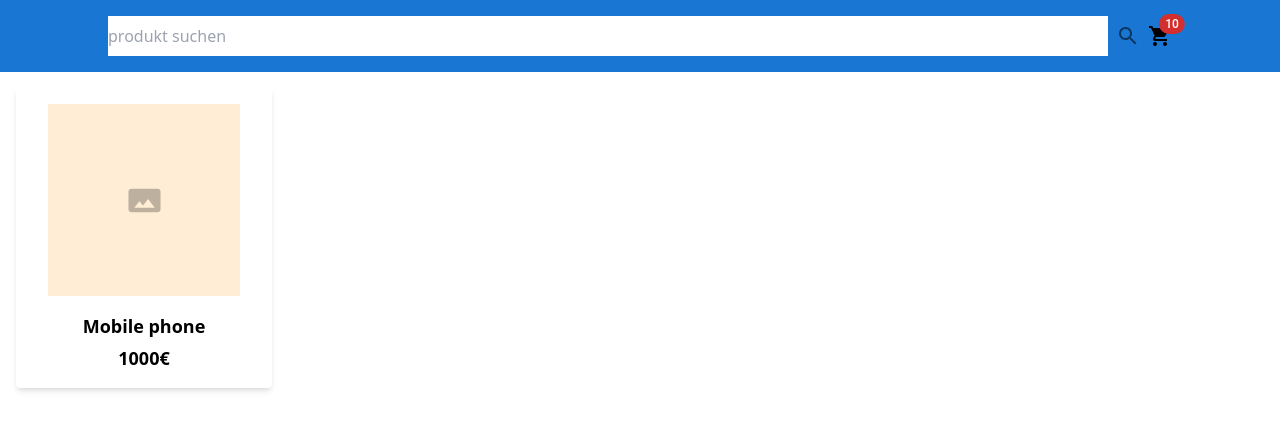
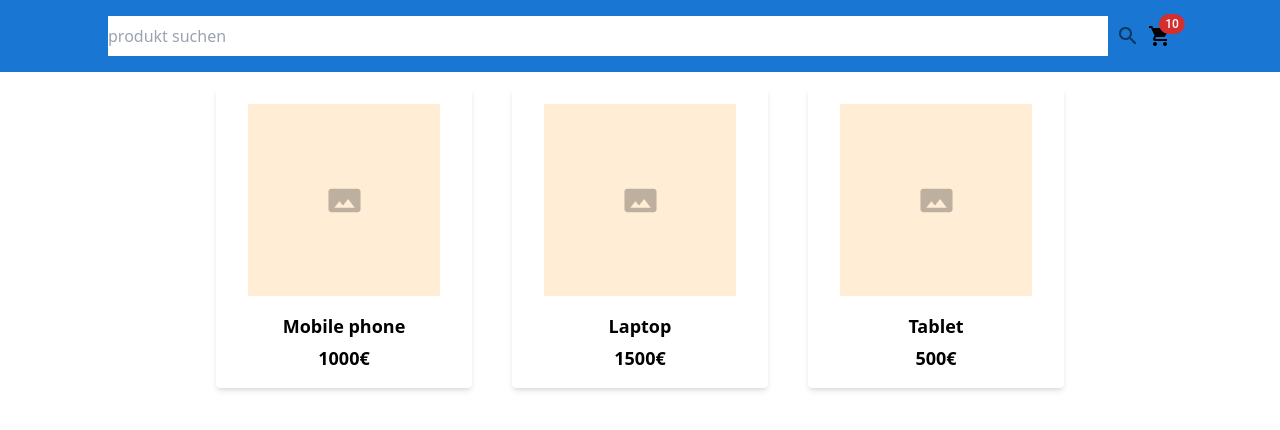
Before and after one commit to ledemkam/vite-front-ecoomerce, a React (Vite) app: page /product/1 in a window 1280 px wide. Shown: the top 430 px of the page. Built offline with nearby package versions, Linux system fonts and the light colour scheme.

Commit message:
feat(list-products): productlist-set-up

```diff
--- a/src/App.tsx
+++ b/src/App.tsx
@@ -1,5 +1,6 @@
 import Header from "common/layout/Header"
-import ProductItem from "features/product/list-products/ui/ProductItem"
+import { ProductItemData } from "features/product/list-products/types"
+import ProductList from "features/product/list-products/ui/ProductList"
 
 const onSubmit = (search: string) => {
   console.log(search)
@@ -8,18 +9,34 @@ const onSubmit = (search: string) => {
 
 const cartcount = 10
 
-const product = {
+const products: ProductItemData[] = [
+  {
+  id: '1',
   name: 'Mobile phone',
   picture: '',
   price: 1000,
- };
+  },
+  {
+  id: '2',
+  name: 'Laptop',
+  picture: '',
+  price: 1500,
+  },
+  {
+  id: '3',
+  name: 'Tablet',
+  picture: '',
+  price: 500,
+  },
+ ]
+
 
 
 const App = () => {
   return (
     <>
       <Header onSubmit={onSubmit} cartcount={cartcount} />
-      <ProductItem product={product} />
+      <ProductList products={products} />
     </>
   )
 }
--- /dev/null
+++ b/src/features/product/list-products/types/index.ts
@@ -0,0 +1,6 @@
+export interface ProductItemData {
+    id: string;
+    name: string;
+    picture: string;
+    price: number;
+    }
--- a/src/features/product/list-products/ui/ProductItem/ProductItem.tsx
+++ b/src/features/product/list-products/ui/ProductItem/ProductItem.tsx
@@ -1,22 +1,17 @@
 import type { ReactElement } from 'react';
 import { Panorama } from '@mui/icons-material';
+import { ProductItemData } from '../../types';
 
 
 type Props = {
-    product: {
-     name: string;
-     picture: string;
-     price: number;
-    };
+    product: Omit<ProductItemData, 'id'>;
     };
 
 
-    const ProductItem = ({
-        product: { picture, name, price },
-        }: Props): ReactElement => {
+
+    const ProductItem = ({product: { picture, name, price } }: Props): ReactElement => {
         return (
-         <div className="flex flex-col items-center justify-center w-64 p-4
-        m-4 bg-white rounded shadow-md">
+         <div className="flex flex-col items-center justify-center w-64 p-4 m-4 bg-white rounded shadow-md">
          <div className="w-48 h-48 shrink-0">
             {picture && (
             <img className="size-full object-contain" src={picture}
@@ -31,8 +26,7 @@ type Props = {
             </div>
             )}
             </div>
-         <div className="flex flex-col items-center justify-center w-full
-        mt-4">
+            <div className="flex flex-col items-center justify-center w-full mt-4">
                 <h3 className="text-lg font-semibold text-center">{name}</h3>
                 <p className="mt-1 text-lg font-semibold text-center">{price}
                 €</p>
--- /dev/null
+++ b/src/features/product/list-products/ui/ProductList/ProductList.tsx
@@ -0,0 +1,19 @@
+import type { ReactElement } from 'react';
+import { ProductItemData } from '../../types';
+import ProductItem from '../ProductItem';
+
+
+type Props = {
+    products: ProductItemData[];
+    };
+    const ProductList = ({ products }: Props): ReactElement => {
+    return (
+     <div className='flex flex-col items-center justify-center sm:flex-row sm:flex-wrap sm:justify-center gap-2'>
+     {products.map((product) => {
+     const { id, ...productWithoutId } = product;
+     return <ProductItem key={id} product={productWithoutId} />;
+     })}
+     </div>
+    );
+    };
+    export default ProductList;
--- /dev/null
+++ b/src/features/product/list-products/ui/ProductList/index.tsx
@@ -0,0 +1 @@
+export { default } from './ProductList'
```
Lines whose indentation alone changed are shown as unchanged.
